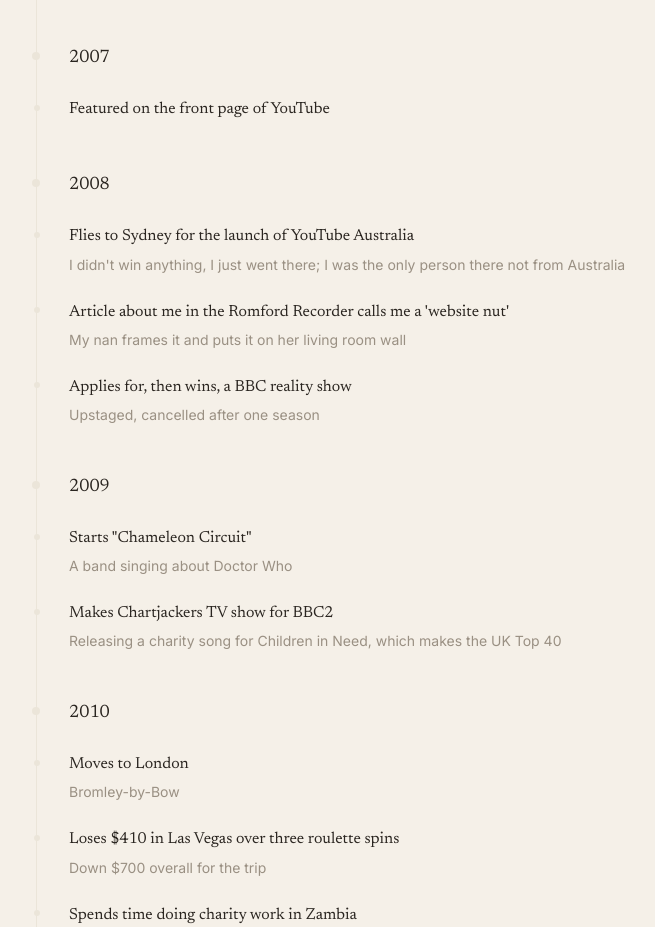
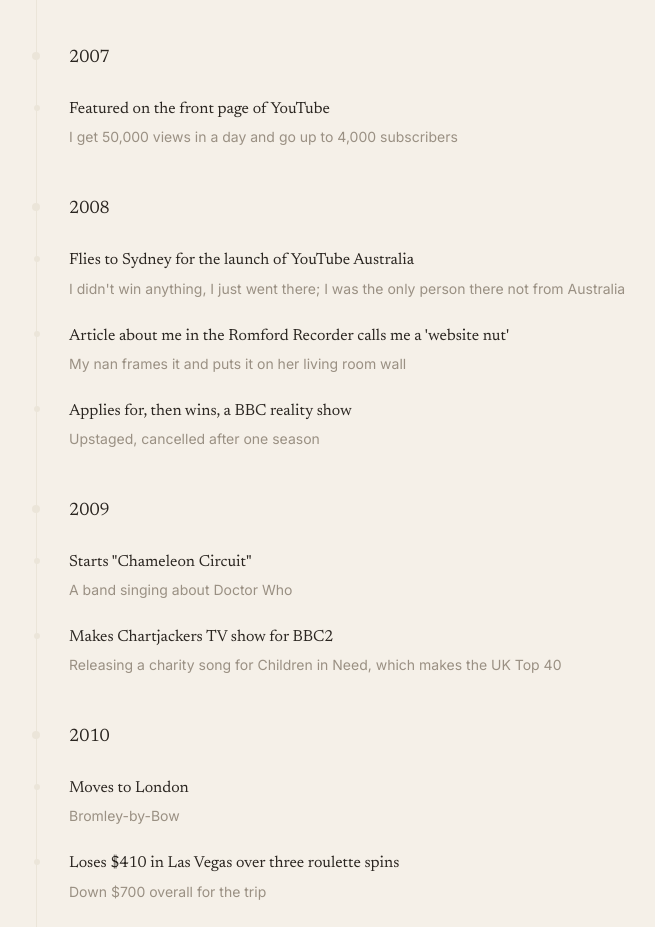
Before and after one commit to sudokufan/alex.day, a React (Vite) app: page /timeline in a window 1280 px wide. Shown: the part 1100-2027 px from the top of the page, without its empty margins (244-899 px from the left). Built offline with nearby package versions, Linux system fonts and the light colour scheme.

Commit message:
small timeline update

```diff
--- a/src/content/timeline.ts
+++ b/src/content/timeline.ts
@@ -35,6 +35,7 @@ export const timeline: TimelineEntry[] = [
   {
     year: 2007,
     title: "Featured on the front page of YouTube",
+    description: "I get 50,000 views in a day and go up to 4,000 subscribers",
   },
   {
     year: 2008,
```
